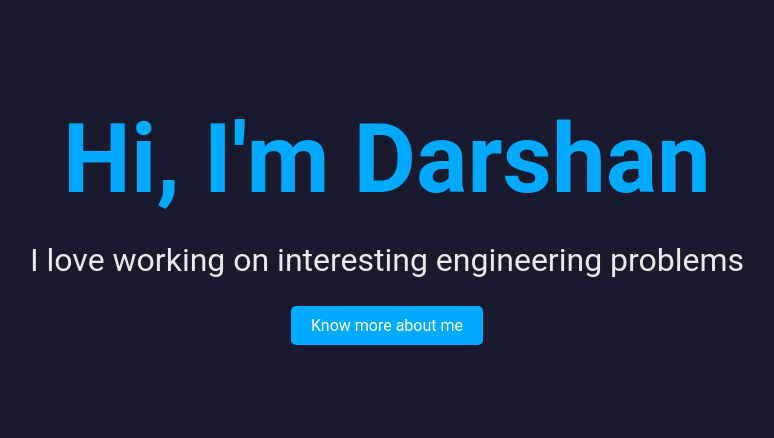
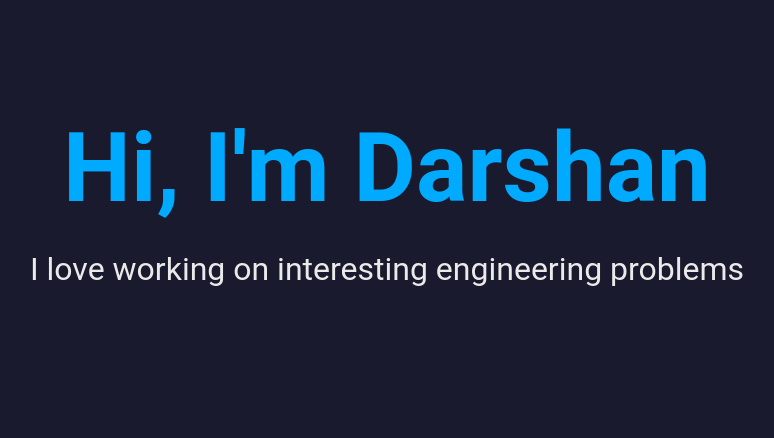
Before and after one commit to Darshank2002/darshank2002.github.io, a plain HTML site: page index.html in a window 1280 px wide. Shown: the part 181-619 px from the top of the page, without its empty margins (253-1027 px from the left). Drawn offline with Linux system fonts and the light colour scheme.

Commit message:
hiding know more link

```diff
--- a/index.html
+++ b/index.html
@@ -12,7 +12,7 @@
         <section class="hero">
             <h2>Hi, I'm Darshan</h2>
             <p>I love working on interesting engineering problems</p>
-            <a href="https://docs.google.com/document/d/1Amb8t0oJRL3QkLFDyvBwPtknZtH-aLR6/edit?usp=sharing&ouid=104267676347234328918&rtpof=true&sd=true" target="_blank">Know more about me</a>
+            <!-- <a href="https://docs.google.com/document/d/1Amb8t0oJRL3QkLFDyvBwPtknZtH-aLR6/edit?usp=sharing&ouid=104267676347234328918&rtpof=true&sd=true" target="_blank">Know more about me</a> -->
         </section>
     </div>
 </body>
```
